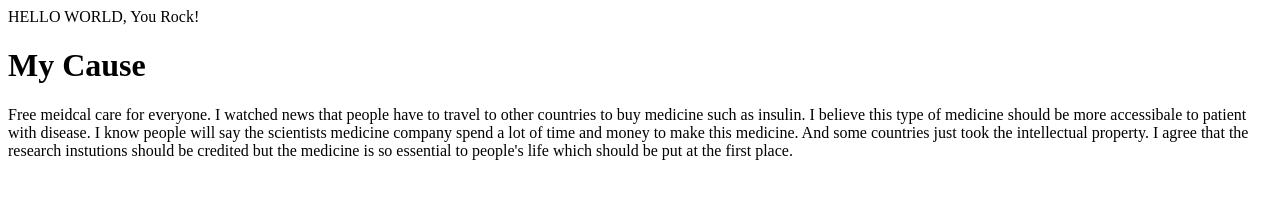
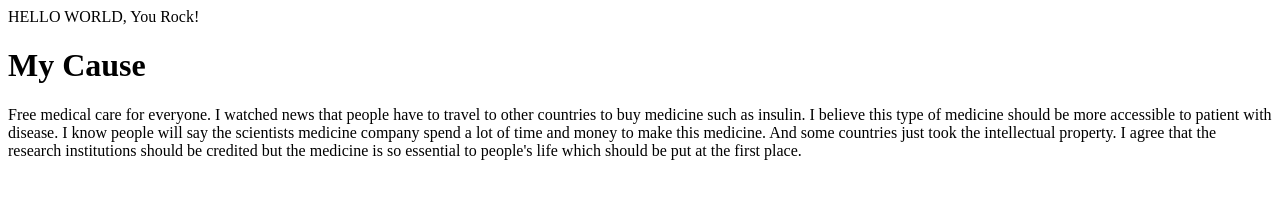
Before and after one commit to popoyeye1988/Snowmoon, a plain HTML site: page index.html in a window 1280 px wide. Drawn offline with Linux system fonts and the light colour scheme.

Commit message:
Update index.html

```diff
--- a/index.html
+++ b/index.html
@@ -6,11 +6,10 @@ HELLO WORLD, You Rock!
   My Cause
 </h1>
   <p>
-  Free meidcal care for everyone. I watched news that people have to travel to other countries to buy medicine such as insulin.
-    I believe this type of medicine should be more accessibale to patient with disease.  I know people will say the scientists medicine company
+  Free medical care for everyone. I watched news that people have to travel to other countries to buy medicine such as insulin.
+    I believe this type of medicine should be more accessible to patient with disease.  I know people will say the scientists medicine company
     spend a lot of time and money to make this medicine. And some countries just took the intellectual property.
-    I agree that the research instutions should be credited but the medicine is so essential to people's life
-    which should be put at the first place.
+    I agree that the research institutions should be credited but the medicine is so essential to people's life which should be put at the first place.
   </p>
 
 </body>
```
